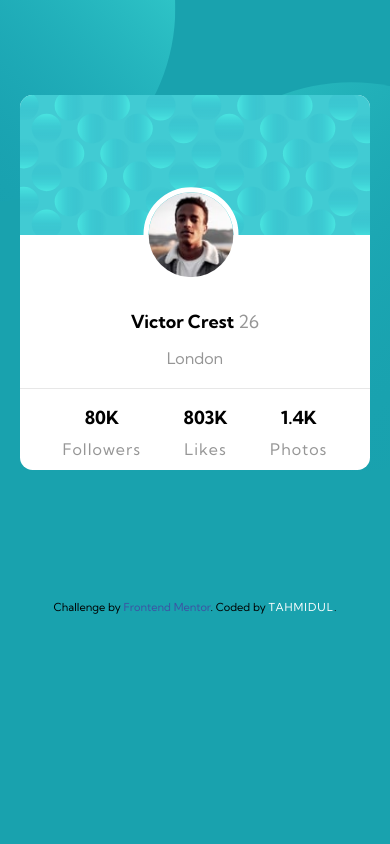
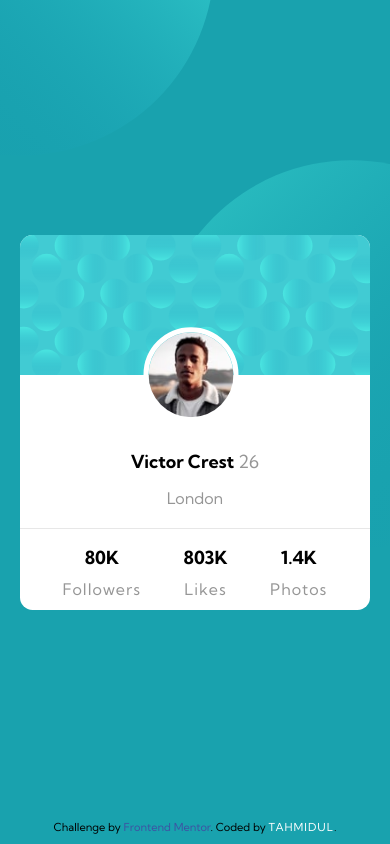
Before and after one commit to Tahmidul40/FrontendMentorProject_2, a plain HTML site: page index.html in a window 390 px wide. Drawn offline with Linux system fonts and the light colour scheme.

Commit message:
code updated

```diff
--- a/index.html
+++ b/index.html
@@ -72,10 +72,12 @@
     </section>
     <!-- Footer -->
     <div class="attribution">
-      Challenge by
-      <a href="https://www.frontendmentor.io?ref=challenge" target="_blank"
-        >Frontend Mentor</a
-      >. Coded by <a href="https://github.com/Tahmidul40/">Tahmidul</a>.
+      <div class="wrap">
+        Challenge by
+        <a href="https://www.frontendmentor.io?ref=challenge" target="_blank"
+          >Frontend Mentor</a
+        >. Coded by <a href="https://github.com/Tahmidul40/">Tahmidul</a>.
+      </div>
     </div>
   </body>
 </html>
--- a/scss/style.scss
+++ b/scss/style.scss
@@ -35,8 +35,7 @@ img {
 }
 
 .container-svg {
-  width: 100vw;
-  max-width: 100%;
+  width: 100%;
   position: relative;
 
   .svg {
@@ -54,10 +53,12 @@ img {
 }
 
 section {
-  width: 100vw;
-  max-width: 100%;
-  padding-top: 95px;
+  width: 100%;
+  height: 100vh;
   position: relative;
+  display: flex;
+  justify-content: center;
+  align-content: center;
 
   .box {
     width: 350px;
@@ -146,7 +147,14 @@ section {
 }
 
 .attribution {
-  margin-top: 130px;
+  display: flex;
+  justify-content: center;
+  align-items: center;
+
+  .wrap {
+    position: absolute;
+    bottom: 10px;
+  }
 
   a:nth-child(2) {
     text-transform: uppercase;
@@ -154,3 +162,13 @@ section {
     color: #fff !important;
   }
 }
+
+@media (max-width: 768px) {
+  .svg_top {
+    transform: translate(-45%, -60%) !important;
+  }
+
+  .svg_bottom {
+    transform: translate(40%, -60%) !important;
+  }
+}
```
Also changed, not shown: dist/style.css, 1 other file.
